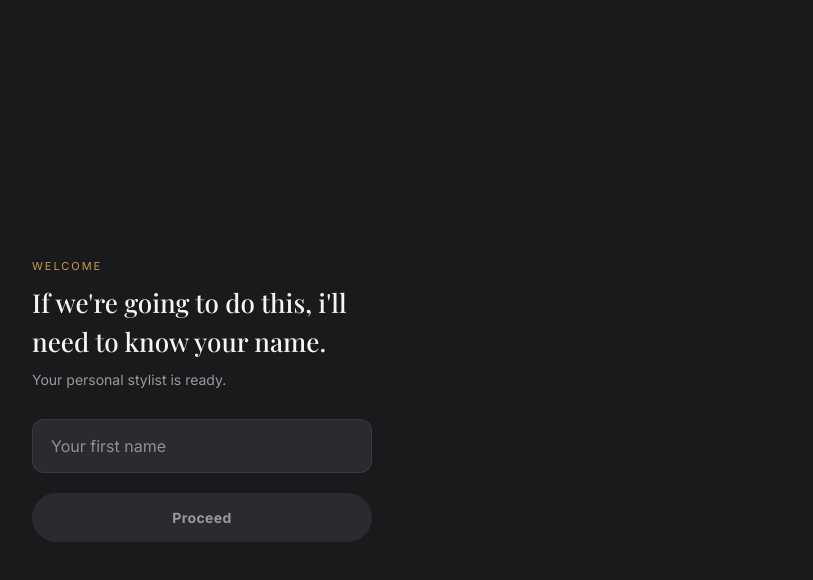
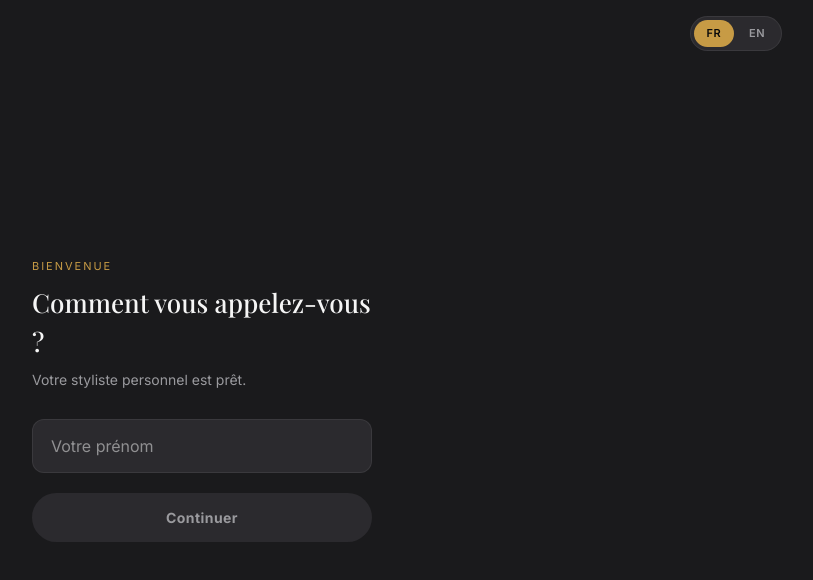
Before and after one commit to ministerangebenit-dotcom/triofit.ai, a React (Vite) app: page /name in a window 1280 px wide. Shown: the top 580 px of the page, without its empty margins (438-1251 px from the left). Built offline with nearby package versions, Linux system fonts and the light colour scheme; no server answers.

Commit message:
Update NameEntry.jsx

```diff
--- a/src/pages/NameEntry.jsx
+++ b/src/pages/NameEntry.jsx
@@ -1,9 +1,13 @@
 import { useState } from "react";
 import { motion } from "framer-motion";
 import { useNavigate } from "react-router-dom";
+import LangToggle from "../components/shared/LangToggle";
+import { useLang, t } from "../lib/i18n";
 
 export default function NameEntry() {
   const [name, setName] = useState("");
+  const [lang, setLangState] = useState(useLang());
+  const s = t(lang);
   const navigate = useNavigate();
 
   function submit() {
@@ -14,29 +18,23 @@ export default function NameEntry() {
   }
 
   return (
-    <div
-      className="h-screen flex flex-col items-center justify-center px-8"
-      style={{ background: "var(--bg)" }}
-    >
-      <motion.div
-        initial={{ opacity: 0, y: 16 }}
-        animate={{ opacity: 1, y: 0 }}
-        style={{ width: "100%", maxWidth: 340 }}
-      >
+    <div className="h-screen flex flex-col items-center justify-center px-8" style={{ background: "var(--bg)" }}>
+      <LangToggle lang={lang} onChange={setLangState} />
+      <motion.div initial={{ opacity: 0, y: 16 }} animate={{ opacity: 1, y: 0 }} style={{ width: "100%", maxWidth: 340 }}>
         <div style={{ fontSize: 11, letterSpacing: "0.18em", color: "var(--gold)", textTransform: "uppercase", marginBottom: 8 }}>
-          Welcome
+          {s.nsLabel}
         </div>
         <h1 className="font-display" style={{ fontSize: 26, color: "var(--text)", marginBottom: 8 }}>
-         If we're going to do this, i'll need to know your name.
+          {s.nsTitle}
         </h1>
         <p style={{ fontSize: 14, color: "var(--text-dim)", marginBottom: 28, lineHeight: 1.6 }}>
-          Your personal stylist is ready.
+          {s.nsSub}
         </p>
         <input
           value={name}
           onChange={(e) => setName(e.target.value)}
           onKeyDown={(e) => e.key === "Enter" && submit()}
-          placeholder="Your first name"
+          placeholder={s.nsPlaceholder}
           autoFocus
           style={{
             width: "100%", padding: "14px 18px", background: "var(--surface-2)",
@@ -56,7 +54,7 @@ export default function NameEntry() {
             cursor: name.trim().length < 2 ? "default" : "pointer",
           }}
         >
-          Proceed
+          {s.nsContinue}
         </button>
       </motion.div>
     </div>
```
